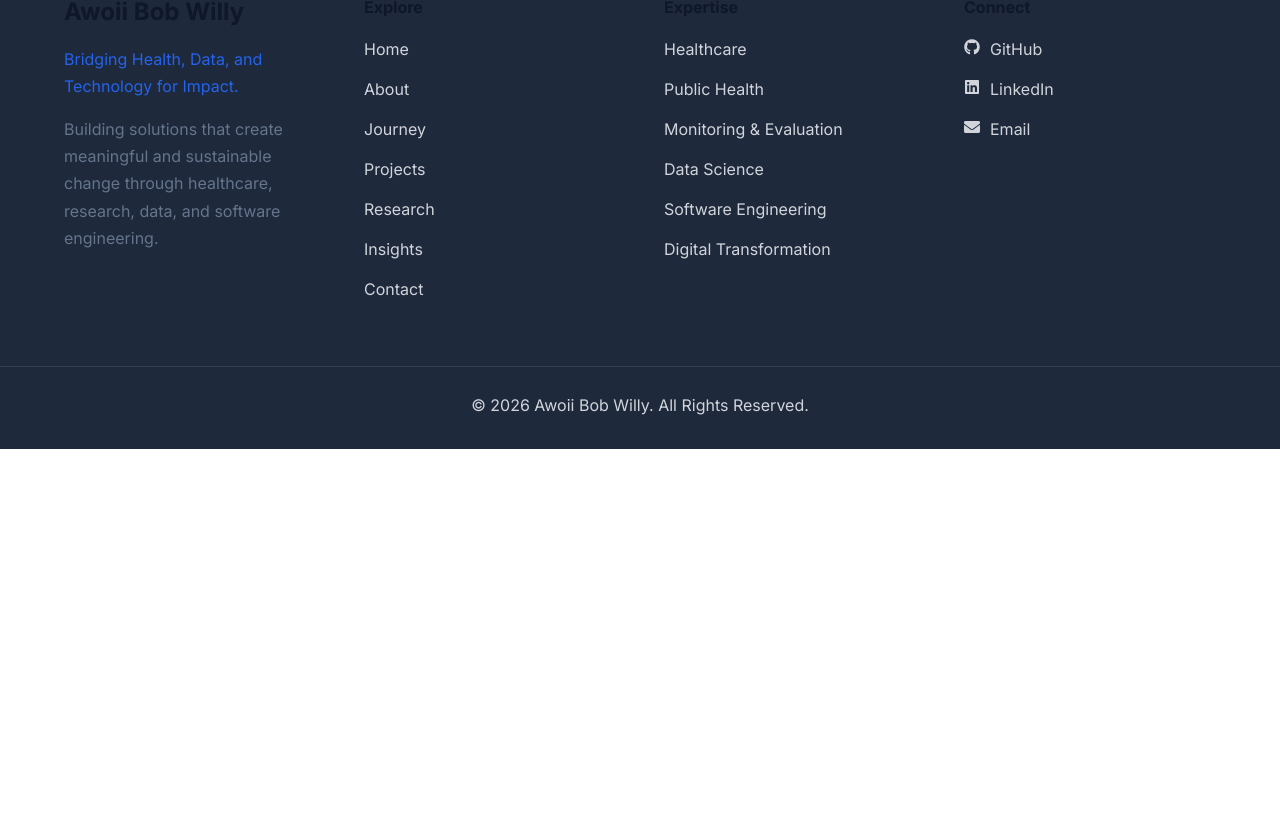
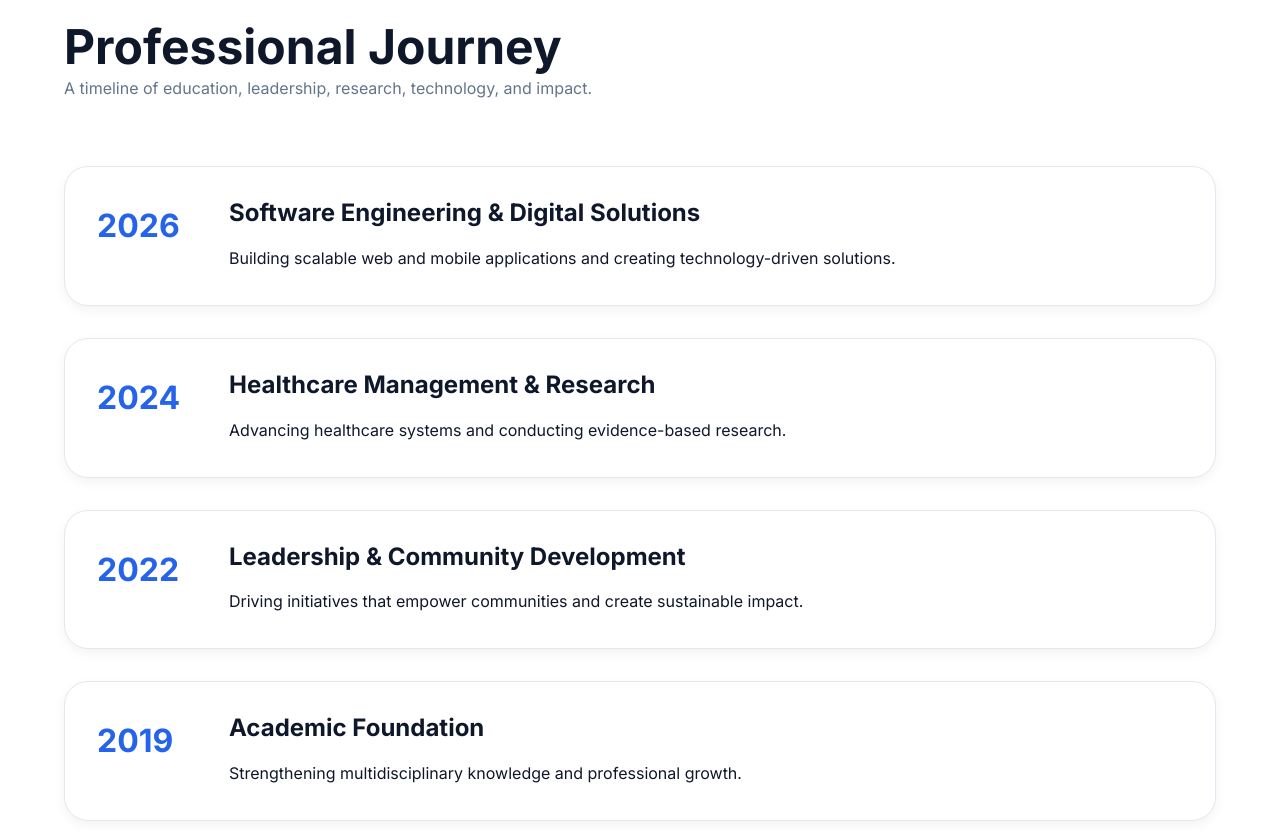
Before and after one commit to awoiibobwilly/abwp-frontend, a React (Vite) app: page / in a window 1280 px wide. Shown: the part 4022-4860 px from the top of the page. Before the commit the page ends 4471 px from the top, so only its background shows below. Built offline with nearby package versions, Linux system fonts and the light colour scheme.

Commit message:
home: Added Journey Preview Section

```diff
--- /dev/null
+++ b/src/components/home/JourneyCard.jsx
@@ -0,0 +1,25 @@
+function JourneyCard({
+    year,
+    title,
+    description,
+  }) {
+    return (
+      <div className="journey-card">
+
+        <div className="journey-year">
+          {year}
+        </div>
+
+        <div className="journey-content">
+
+          <h3>{title}</h3>
+
+          <p>{description}</p>
+
+        </div>
+
+      </div>
+    );
+  }
+
+  export default JourneyCard;
--- a/src/components/home/JourneyPreview.jsx
+++ b/src/components/home/JourneyPreview.jsx
@@ -0,0 +1,44 @@
+import JourneyCard from "./JourneyCard";
+import { journeyData } from "../../data/journeyData";
+
+import "../../styles/home/journey-preview.css";
+
+function Journey() {
+  return (
+    <section className="journey section">
+
+      <div className="container">
+
+        <div className="section-header">
+
+          <h2 className="section-title">
+            Professional Journey
+          </h2>
+
+          <p className="section-subtitle">
+            A timeline of education, leadership,
+            research, technology, and impact.
+          </p>
+
+        </div>
+
+        <div className="journey-timeline">
+
+          {
+            journeyData.map((item, index) => (
+              <JourneyCard
+                key={index}
+                {...item}
+              />
+            ))
+          }
+
+        </div>
+
+      </div>
+
+    </section>
+  );
+}
+
+export default Journey;
--- a/src/data/journeyData.js
+++ b/src/data/journeyData.js
@@ -1,31 +1,29 @@
 export const journeyData = [
   {
-      title: "Education",
+    year: "2026",
+    title: "Software Engineering & Digital Solutions",
     description:
-        "Building a strong foundation in healthcare, public health, and technology.",
+      "Building scalable web and mobile applications and creating technology-driven solutions.",
   },
 
   {
-      title: "Healthcare",
+    year: "2024",
+    title: "Healthcare Management & Research",
     description:
-        "Supporting health systems and improving service delivery.",
+      "Advancing healthcare systems and conducting evidence-based research.",
   },
 
   {
-      title: "Research",
+    year: "2022",
+    title: "Leadership & Community Development",
     description:
-        "Applying evidence and scientific inquiry to real-world challenges.",
+      "Driving initiatives that empower communities and create sustainable impact.",
   },
 
   {
-      title: "Software Engineering",
+    year: "2019",
+    title: "Academic Foundation",
     description:
-        "Developing digital solutions that solve practical problems.",
-    },
-
-    {
-      title: "Leadership",
-      description:
-        "Leading with integrity, innovation, and excellence.",
+      "Strengthening multidisciplinary knowledge and professional growth.",
   },
 ];
--- a/src/pages/Home.jsx
+++ b/src/pages/Home.jsx
@@ -2,6 +2,7 @@ import Hero from "../components/home/Hero";
 import Expertise from "../components/home/Expertise";
 import Highlights from "../components/home/Highlights";
 import FeaturedProjects from "../components/home/FeaturedProjects";
+import JourneyPreview from "../components/home/JourneyPreview";
 
 function Home() {
   return (
@@ -14,6 +15,8 @@ function Home() {
 
       <FeaturedProjects />
 
+      <JourneyPreview />
+
     </>
   );
 }
--- /dev/null
+++ b/src/styles/home/journey-preview.css
@@ -0,0 +1,97 @@
+/* ==========================================
+   JOURNEY
+========================================== */
+
+.journey-timeline {
+
+    margin-top: 4rem;
+
+    display: flex;
+
+    flex-direction: column;
+
+    gap: 2rem;
+
+}
+
+/* ==========================================
+   CARD
+========================================== */
+
+.journey-card {
+
+    display: flex;
+
+    gap: 2rem;
+
+    background: white;
+
+    border: 1px solid var(--border);
+
+    border-radius: 24px;
+
+    padding: 2rem;
+
+    box-shadow: var(--shadow-sm);
+
+    transition: .4s;
+
+}
+
+.journey-card:hover {
+
+    transform: translateY(-8px);
+
+    box-shadow: var(--shadow-md);
+
+}
+
+/* ==========================================
+   YEAR
+========================================== */
+
+.journey-year {
+
+    min-width: 100px;
+
+    font-size: 2rem;
+
+    font-weight: 700;
+
+    color: var(--accent);
+
+}
+
+/* ==========================================
+   CONTENT
+========================================== */
+
+.journey-content h3 {
+
+    margin-bottom: 1rem;
+
+    color: var(--primary);
+
+}
+
+.journey-content p {
+
+    color: var(--text-light);
+
+    line-height: 1.8;
+
+}
+
+/* ==========================================
+   RESPONSIVE
+========================================== */
+
+@media(max-width:768px){
+
+    .journey-card{
+
+        flex-direction:column;
+
+    }
+
+}
```
Lines whose indentation alone changed are shown as unchanged.
